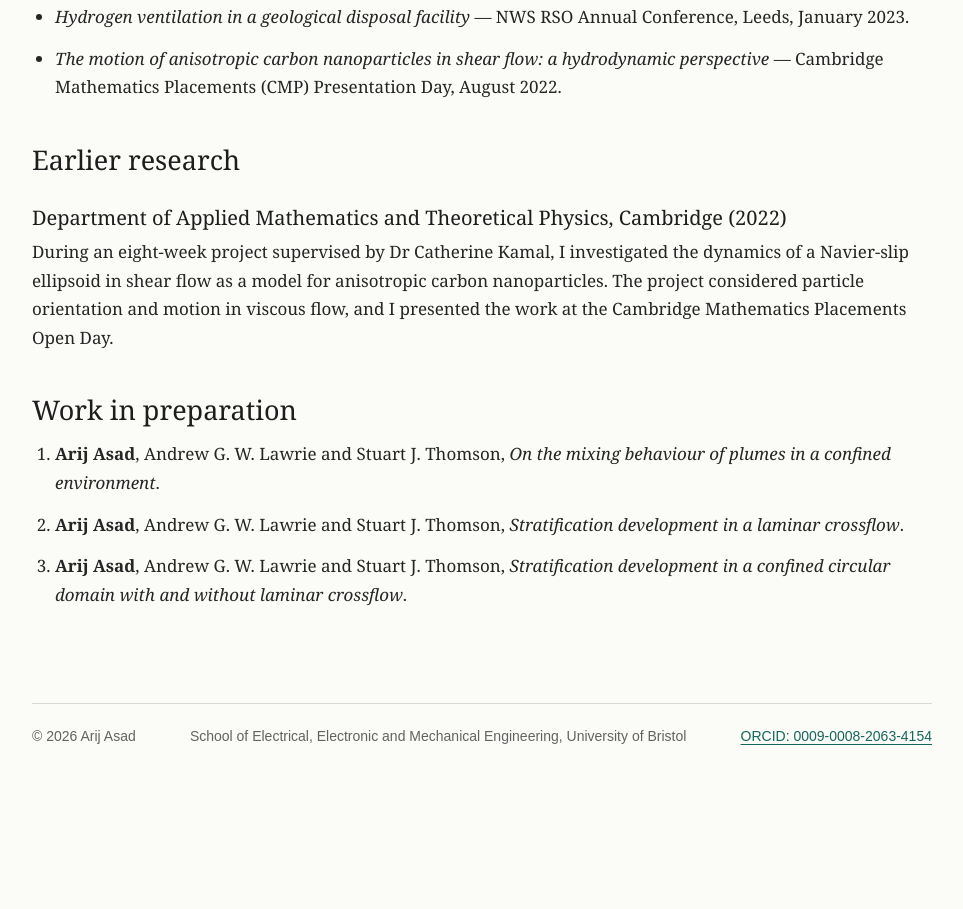
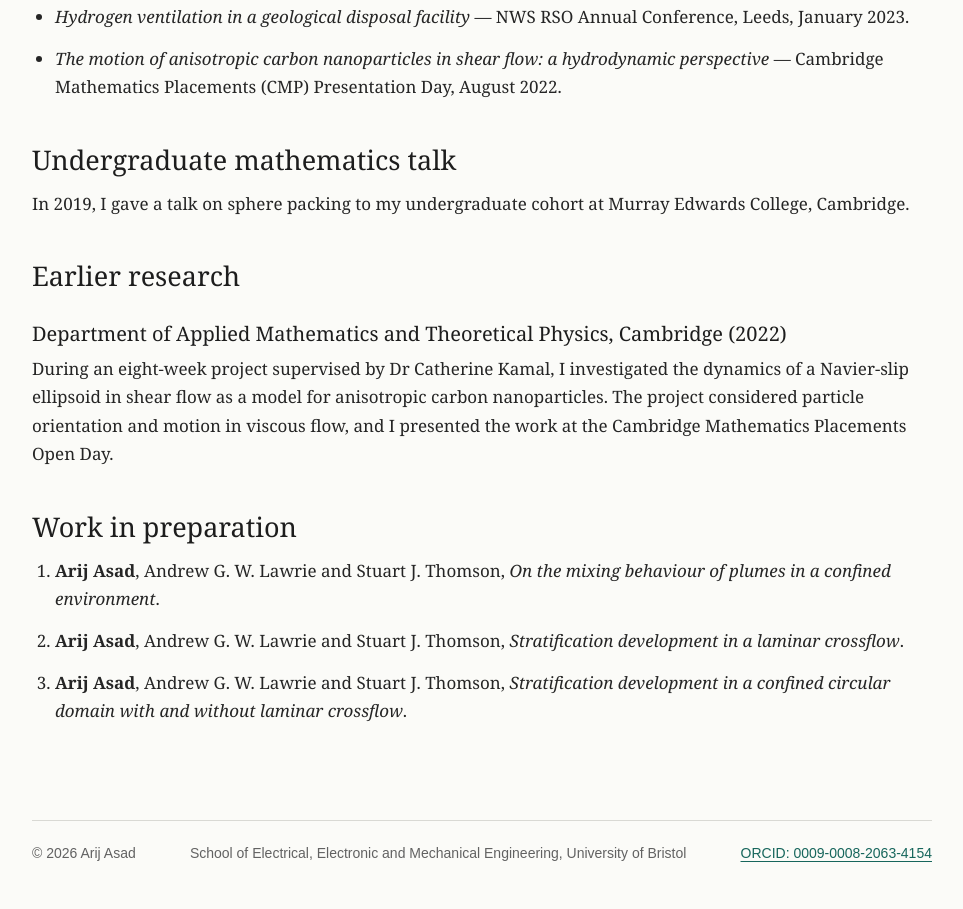
Before and after one commit to arijasadmaths-sudo/arij-asad-academic-pages, a plain HTML site: page research/index.html in a window 1280 px wide. Shown: the part 2330-3239 px from the top of the page, without its empty margins (158-1121 px from the left). Before the commit the page ends 3122 px from the top, so only its background shows below. Drawn offline with Linux system fonts and the light colour scheme.

Commit message:
Preserve sphere-packing talk with undergraduate audience

```diff
--- a/research/index.html
+++ b/research/index.html
@@ -36,6 +36,8 @@
       <li><i>Hydrogen ventilation in a geological disposal facility</i> — NWS RSO Annual Conference, Leeds, January 2023.</li>
       <li><i>The motion of anisotropic carbon nanoparticles in shear flow: a hydrodynamic perspective</i> — Cambridge Mathematics Placements (CMP) Presentation Day, August 2022.</li>
     </ul>
+    <h2>Undergraduate mathematics talk</h2>
+    <p>In 2019, I gave a talk on sphere packing to my undergraduate cohort at Murray Edwards College, Cambridge.</p>
     <h2>Earlier research</h2>
     <h3>Department of Applied Mathematics and Theoretical Physics, Cambridge (2022)</h3>
     <p>During an eight-week project supervised by Dr Catherine Kamal, I investigated the dynamics of a Navier-slip ellipsoid in shear flow as a model for anisotropic carbon nanoparticles. The project considered particle orientation and motion in viscous flow, and I presented the work at the Cambridge Mathematics Placements Open Day.</p>
```
